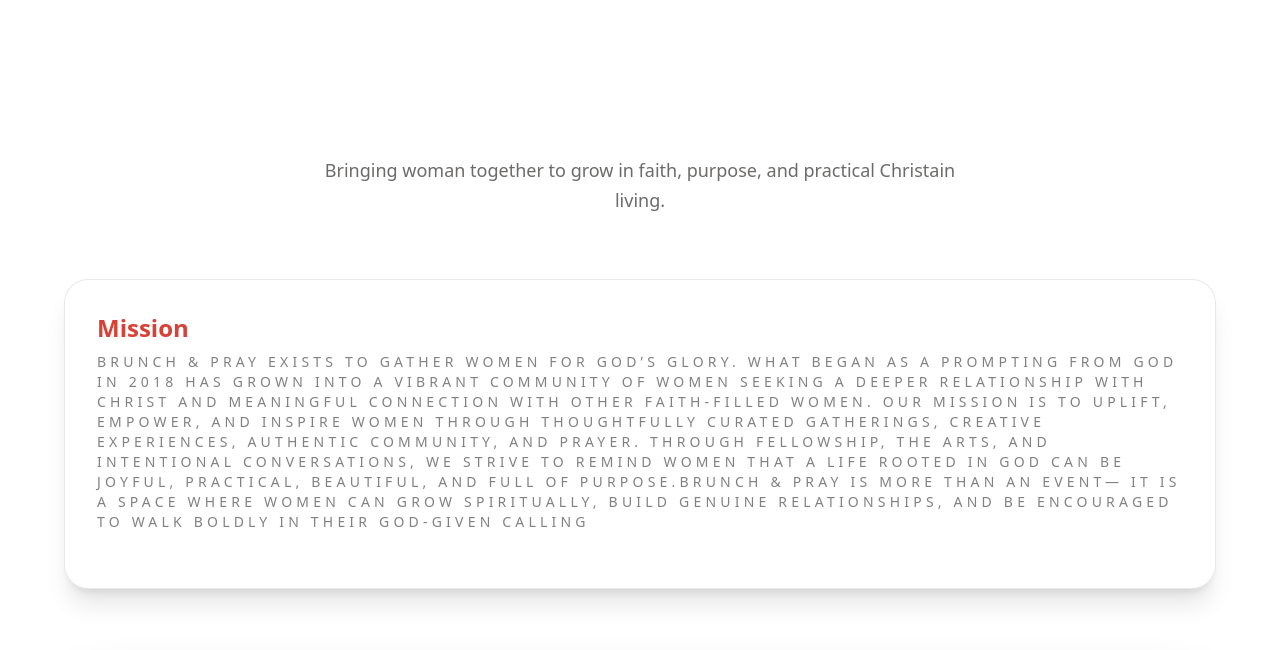
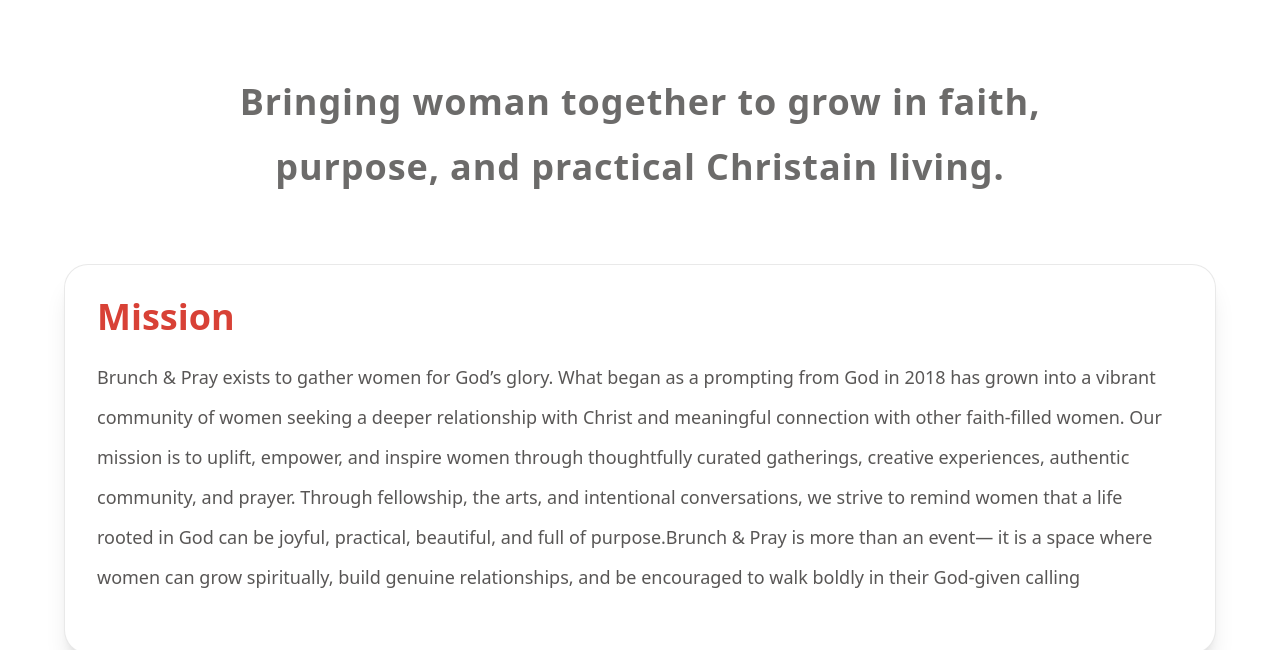
Before and after one commit to emma-data-web/Bruchandpray, a React (Vite) app: page / in a window 1280 px wide. Shown: the part 650-1300 px from the top of the page. Built offline with nearby package versions, Linux system fonts and the light colour scheme.

Commit message:
corrections

```diff
--- a/src/Pages/GetTickets.jsx
+++ b/src/Pages/GetTickets.jsx
@@ -172,10 +172,10 @@
       <section className="px-6">
         <div className="max-w-6xl mx-auto">
           <div>
-            <img src="/logo-white.jpeg" className="w-[70%] mx-auto" />
+            <img src="/logo-white.jpeg" className="md:w-[60%] mx-auto md:h-[90vh]" />
           </div>
-          <div className="text-center mb-16">
-            <p className="text-lg text-[#2e2c2b]/70 max-w-2xl mx-auto leading-relaxed">
+          <div className="text-center mb-16 px-4">
+            <p className="text-2xl md:text-4xl text-[#2e2c2b]/70 font-semibold max-w-4xl mx-auto leading-[1.8] tracking-wide">
               Bringing woman together to grow in faith, purpose, and practical
               Christain living.
             </p>
@@ -184,10 +184,10 @@
           <div className="rounded-3xl border border-[#2e2c2b]/10 p-8 bg-white shadow-xl mb-16">
             <div className="mb-6 flex flex-col gap-4 lg:flex-row lg:items-center lg:justify-between">
               <div>
-                <h3 className="text-2xl font-bold text-[#d84136] mb-2">
+                <h3 className="text-4xl font-bold text-[#d84136] mb-5">
                   {ticketItem.type}
                 </h3>
-                <p className="text-sm uppercase tracking-[0.3em] text-[#2e2c2b]/60">
+                <p className="space-y-6 text-[#2e2c2b]/80 text-lg leading-10">
                   {ticketItem.note}
                 </p>
               </div>
@@ -256,8 +256,13 @@
                   </h3>
 
                   <div className="space-y-6 text-[#2e2c2b]/80 text-lg leading-10">
-
-                      <p className="w-full">The words in this book are drawn from the Bible. They are specially chosen to build and inspire our children. By regularly reading and internalizing these words, our children are expected to grow up to become great role models and respectable leaders in our communities.</p>
+                    <p className="w-full">
+                      The words in this book are drawn from the Bible. They are
+                      specially chosen to build and inspire our children. By
+                      regularly reading and internalizing these words, our
+                      children are expected to grow up to become great role
+                      models and respectable leaders in our communities.
+                    </p>
                   </div>
                 </div>
               </div>
@@ -281,7 +286,6 @@
           {/* --- Upcoming Event Section --- */}
           <div className="bg-white rounded-[40px] p-8 md:p-14 mb-16 border border-[#2e2c2b]/10 shadow-2xl">
             <div className="flex flex-col lg:flex-row items-center gap-14">
-
               {/* Text Section */}
               <div className="flex-1 w-full">
                 <div className="w-full">
@@ -289,8 +293,7 @@
                     Upcoming Event
                   </h3>
 
-                    <div className="space-y-6 text-[#2e2c2b]/80 text-lg leading-10">
-                    </div>
+                  <div className="space-y-6 text-[#2e2c2b]/80 text-lg leading-10"></div>
                 </div>
               </div>
             </div>
@@ -330,6 +333,16 @@
                 </p>
               </div>
             </div>
+
+            {/* Donate Button */}
+            <div className="flex justify-center mt-16">
+              <a
+                href="/donate"
+                className="bg-[#d84136] hover:bg-white hover:text-[#2e2c2b] text-white px-10 py-4 rounded-full text-sm md:text-base font-bold tracking-[0.25em] transition-all duration-300 shadow-lg hover:scale-105"
+              >
+                DONATE
+              </a>
+            </div>
           </div>
 
           <div className="mt-16 text-center text-[#2e2c2b]/70">
@@ -342,7 +355,7 @@
                 Contact us
               </a>
             </p>
-            <p className="text-xs opacity-60">
+            <p className="text-xs opacity-60 mb-10">
               All ticket sales are final. Please review our refund policy before
               purchasing.
             </p>
```
Lines whose indentation alone changed are shown as unchanged.
